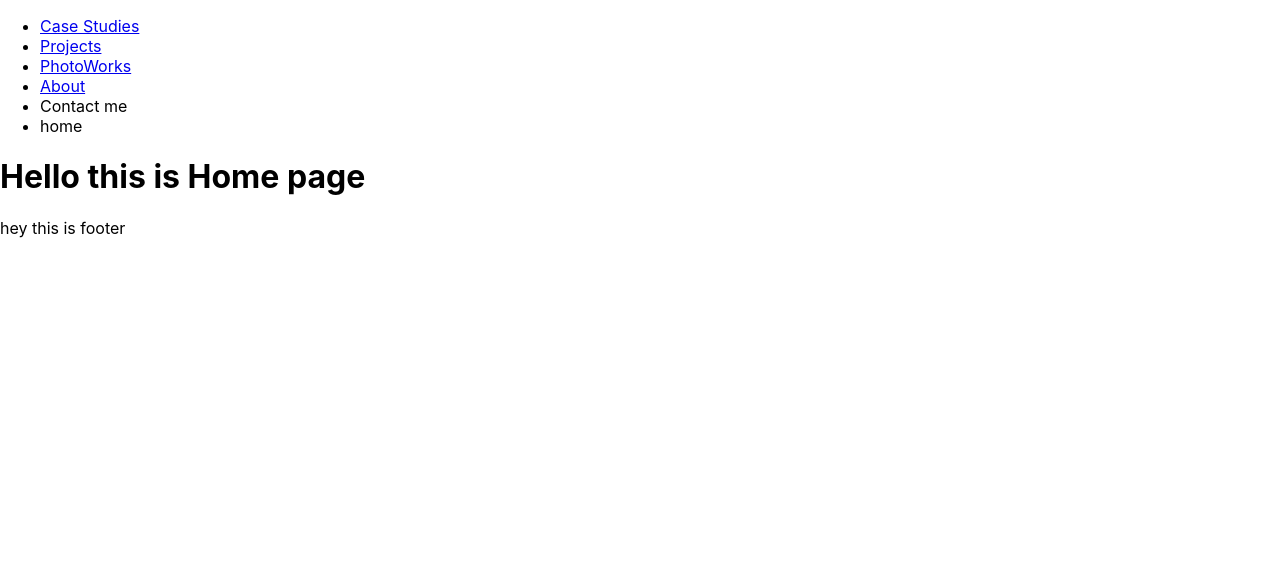
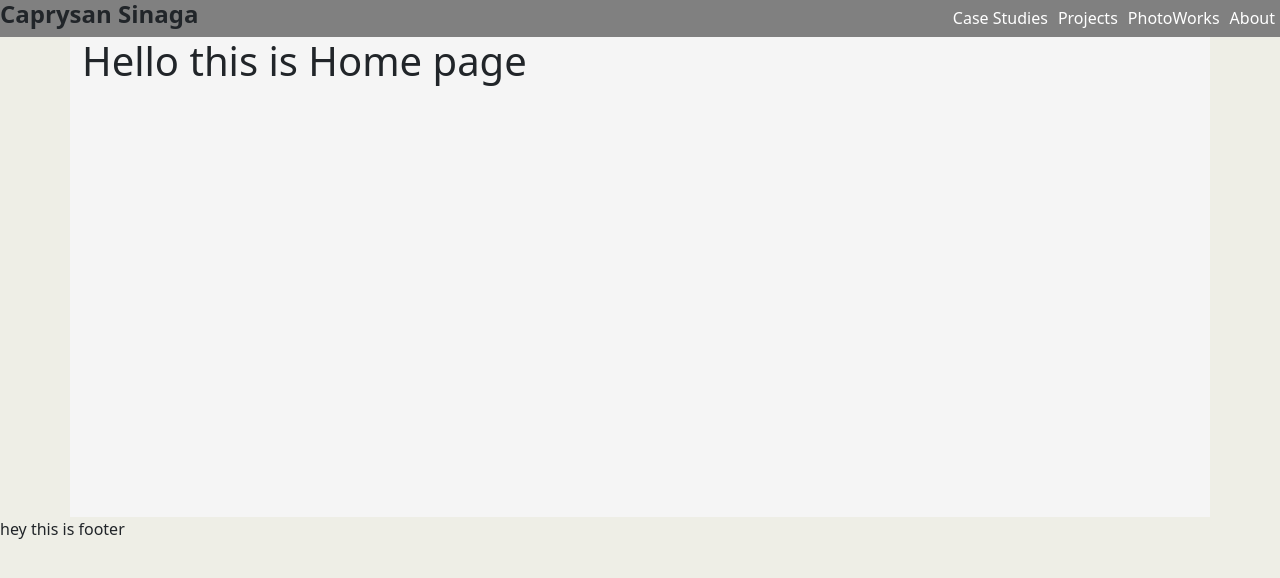
Before and after one commit to Caprysan/web, a React (Create React App) app in the folder personal-web/: page / in a window 1280 px wide. Shown: the top 578 px of the page. Built offline with nearby package versions, Linux system fonts and the light colour scheme.

Commit message:
change li to div with navlinks, active class works

```diff
--- a/personal-web/package.json
+++ b/personal-web/package.json
@@ -6,6 +6,7 @@
     "@testing-library/jest-dom": "^5.16.5",
     "@testing-library/react": "^13.4.0",
     "@testing-library/user-event": "^13.5.0",
+    "bootstrap": "^5.2.3",
     "react": "^18.2.0",
     "react-dom": "^18.2.0",
     "react-router-dom": "^6.4.3",
--- a/personal-web/src/App.css
+++ b/personal-web/src/App.css
@@ -0,0 +1,43 @@
+.header-container{
+  background: gray;
+  display: flex;
+  align-items: center;
+  justify-content: space-between;
+}
+.logo h4{
+  font-weight: 700;
+}
+
+.navlinks {
+  display: flex;
+  justify-content: end;
+  list-style-type: none;
+  gap: 10px;
+  padding: 5px;
+  margin-bottom: 0px;
+}
+
+.navlinks > div a{
+  text-decoration: none;
+}
+
+.inactive{
+  color: white;
+}
+.nowActive{
+  color: rgb(43, 42, 42);
+  font-weight: 700;
+
+}
+
+.mainContainer{
+  height: 100vh;
+  background: rgb(238, 238, 230);
+  margin: 0;
+}
+
+.hero{
+  background: whitesmoke;
+  height: 60%;
+  width: 100%;
+}
--- a/personal-web/src/App.js
+++ b/personal-web/src/App.js
@@ -1,5 +1,6 @@
 import { BrowserRouter, Routes, Route } from 'react-router-dom';
 import './App.css';
+import 'bootstrap/dist/css/bootstrap.min.css';
 import { Footer } from './components/footer';
 import { Header } from './components/header';
 import About from './pages/about';
@@ -15,6 +16,7 @@ function App() {
 
       <BrowserRouter>
       <Header/>
+        <div className='mainContainer'>
           <Routes>
             <Route path="/" element={<Home/>} />
             <Route path="/about" element={<About/>} />
@@ -24,6 +26,7 @@ function App() {
             <Route path="/casestudies" element={<CaseStudy/>} />
           </Routes>
           <Footer/>
+        </div>
       </BrowserRouter>
 
     );
--- a/personal-web/src/components/header.js
+++ b/personal-web/src/components/header.js
@@ -1,17 +1,27 @@
 import React from "react";
-import { Link } from "react-router-dom";
+import { NavLink} from "react-router-dom";
 
 export function Header () {
+  let activeClassName = "nowActive";
+
+
   return (
-    <div className="header-cointainer">
-        <ul>
-          <li><Link to="/casestudies">Case Studies</Link></li>
-          <li><Link to="/projects">Projects</Link></li>
-          <li><Link to="/photoworks">PhotoWorks</Link></li>
-          <li><Link to="/about">About</Link></li>
-          <li>Contact me</li>
-          <li>home</li>
-        </ul>
+    <div className="header-container">
+      <div className="logo"><h4><span>C</span>aprysan <span>S</span>inaga</h4></div>
+        <div className="navlinks">
+          <div><NavLink to="/casestudies" className={({ isActive }) =>
+              isActive ? activeClassName : "inactive"
+            }s>Case Studies</NavLink></div>
+          <div><NavLink to="/projects" className={({ isActive }) =>
+              isActive ? activeClassName : "inactive"
+            }>Projects</NavLink></div>
+          <div><NavLink to="/photoworks" className={({ isActive }) =>
+              isActive ? activeClassName : "inactive"
+            }>PhotoWorks</NavLink></div>
+          <div><NavLink to="/about" className={({ isActive }) =>
+              isActive ? activeClassName : "inactive"
+            }>About</NavLink></div>
+        </div>
     </div>
   )
 };
--- a/personal-web/src/pages/about.js
+++ b/personal-web/src/pages/about.js
@@ -2,8 +2,11 @@ import React from "react";
 
 export default function About () {
   return (
-    <div>
-      <h1>Hello this is about page</h1>
-    </div>
+
+      <div className="container">
+        <h1>Hello this is about page</h1>
+      </div>
+
+
   )
 };
--- a/personal-web/src/pages/home.js
+++ b/personal-web/src/pages/home.js
@@ -2,9 +2,11 @@ import React from "react";
 
 function Home () {
   return (
-    <div>
-      <h1>Hello this is Home page</h1>
-    </div>
+
+      <div className="hero container">
+        <h1>Hello this is Home page</h1>
+      </div>
+
   )
 };
 
```
Also changed, not shown: 1 other file (tests, documents, lock files or other folders). Lines whose indentation alone changed are shown as unchanged.
